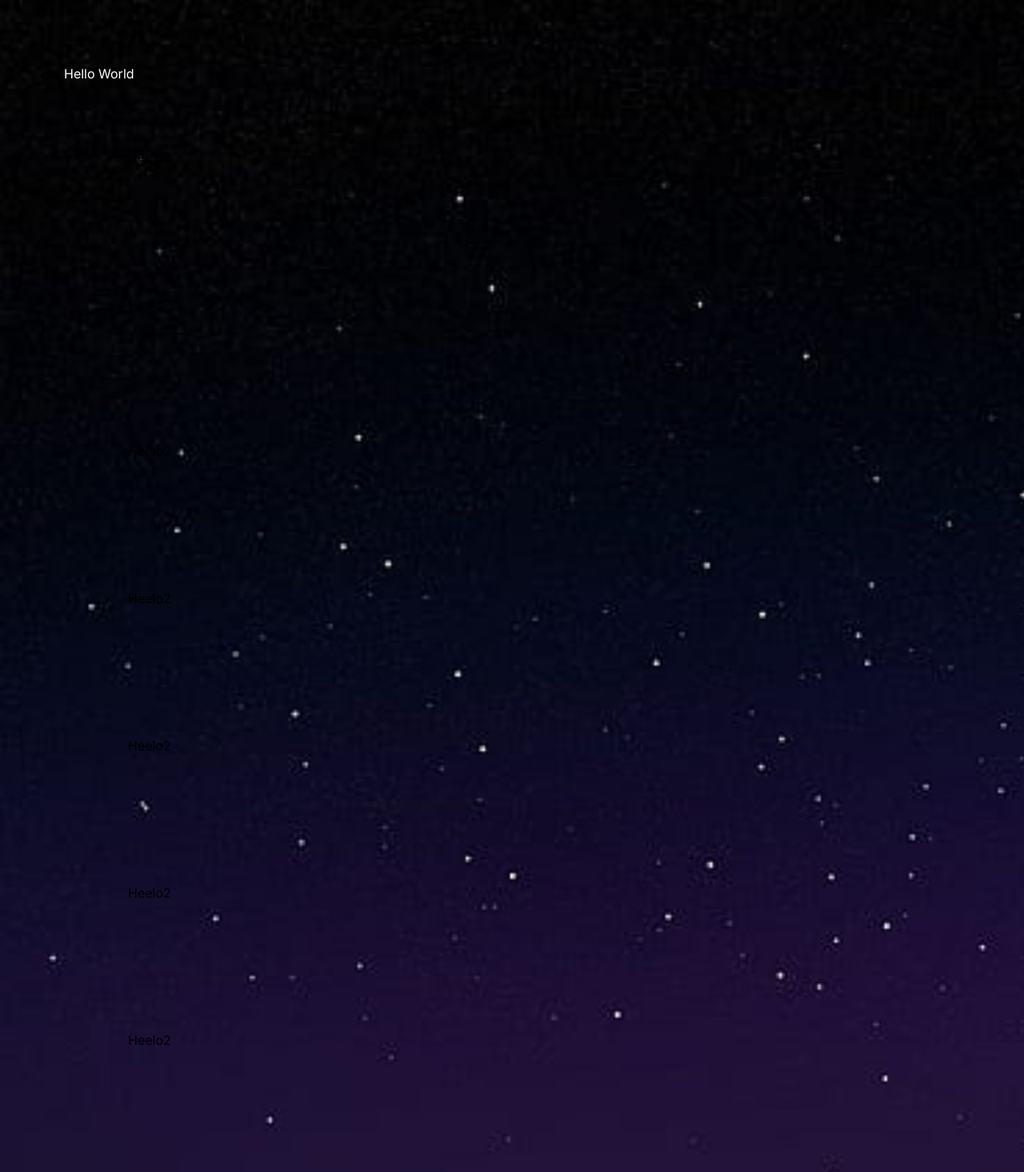
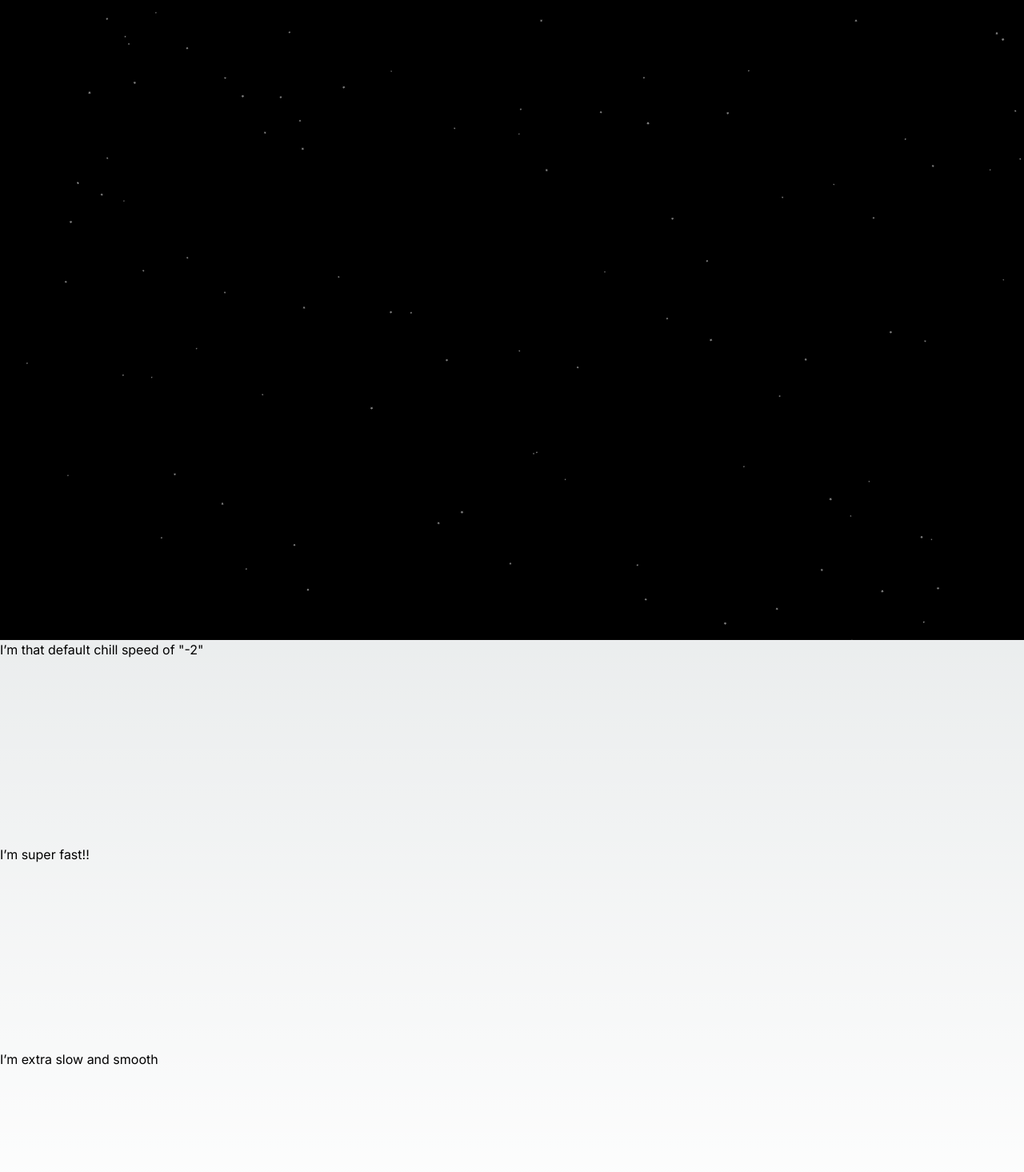
Before and after one commit to ryanchuaks1/ryanchuaks1.github.io, a Next.js app: page / in a window 1280 px wide. Shown: the top 1465 px of the page at 80% size. Built offline with nearby package versions, Linux system fonts and the light colour scheme.

Commit message:
Added background stars and libs

```diff
--- a/src/app/contact/page.tsx
+++ /dev/null
@@ -1,7 +0,0 @@
-import Image from 'next/image'
-
-export default function Contact() {
-  return (
-    <div className='p-20'>Heelo2</div>
-  )
-}
--- a/src/app/page.tsx
+++ b/src/app/page.tsx
@@ -1,19 +1,92 @@
-import Image from 'next/image'
-import Contact from './contact/page'
+"use client";
+
+import React, { useEffect, useState } from "react";
+import Rellax from "rellax";
+import Particles, { initParticlesEngine } from "@tsparticles/react";
+import { loadSlim } from "@tsparticles/slim"; // if you are going to use `loadSlim`, install the "@tsparticles/slim" package too.
 
 export default function Home() {
-  return (
-    <div className='p-20 bg-night min-h-screen bg-no-repeat bg-cover'>
-      <div className="text-white dark:text-red-400">Hello World</div>
-      <Contact />
-      <Contact />
-      <Contact />
-      <Contact />
-      <Contact />
-      <Contact />
-      <Contact />
-      <Contact />
-      <Contact />
-    </div>
-  )
+    const [init, setInit] = useState(false);
+
+    useEffect(() => {
+        const rellax = new Rellax(".rellax", {
+            speed: -2,
+            center: false,
+            round: true,
+            vertical: true,
+            horizontal: false,
+        });
+        initParticlesEngine(async (engine) => {
+            await loadSlim(engine);
+        }).then(() => {
+            setInit(true);
+        });
+        return () => {
+            rellax.destroy();
+        };
+    }, []);
+
+    // Background star options
+    const options = {
+        background: {
+            color: {
+                value: "#000000", // Black background
+            },
+        },
+        fpsLimit: 60, // Lower FPS for smoother animation
+        particles: {
+            color: {
+                value: "#ffffff", // White stars
+            },
+            move: {
+                direction: "none" as const, // Set to 'none' to allow random directions
+                enable: true,
+                outModes: {
+                    default: "out" as const, // Particles go out of the screen instead of bouncing
+                },
+                random: true,
+                speed: 1, // Slow movement
+                straight: false,
+            },
+            number: {
+                density: {
+                    enable: true,
+                    area: 800,
+                },
+                value: 200, // More particles for a denser star field
+            },
+            opacity: {
+                value: 0.5, // Semi-transparent stars
+            },
+            shape: {
+                type: "star", // Change to star shape
+                stroke: {
+                    width: 0,
+                    color: "#ffffff",
+                },
+            },
+            size: {
+                value: { min: 0.5, max: 1 }, // Smaller size for a more subtle effect
+            },
+            outModes: {
+                default: "out" as const,
+            },
+        },
+        detectRetina: true,
+    };
+
+    return (
+        <div className="min-h-screen bg-no-repeat bg-cover">
+            <Particles className="min-h-screen" options={options} />
+            <div className="rellax h-64">
+                I’m that default chill speed of "-2"
+            </div>
+            <div className="rellax h-64" data-rellax-speed="7">
+                I’m super fast!!
+            </div>
+            <div className="rellax h-64" data-rellax-speed="-4">
+                I’m extra slow and smooth
+            </div>
+        </div>
+    );
 }
```
Also changed, not shown: package.json (+9 -4 lines), 1 other file (tests, documents, lock files or other folders).
